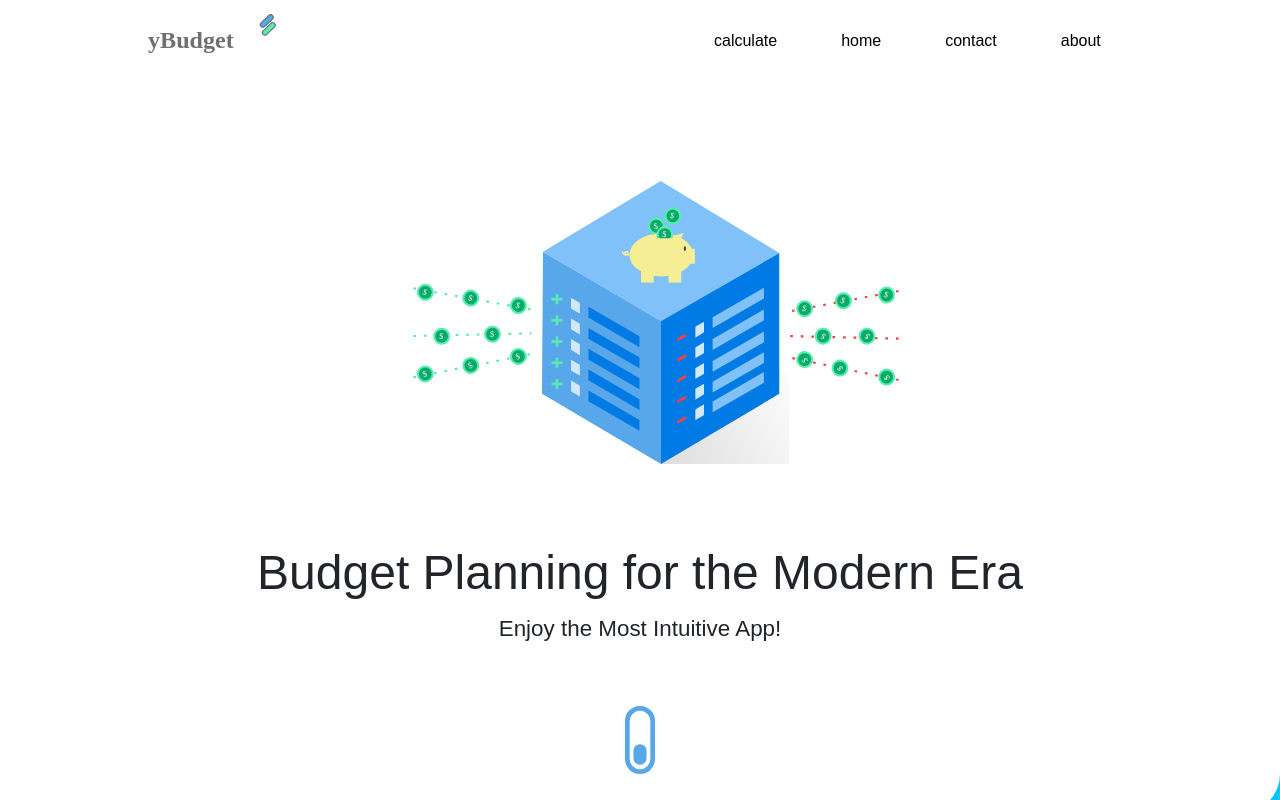
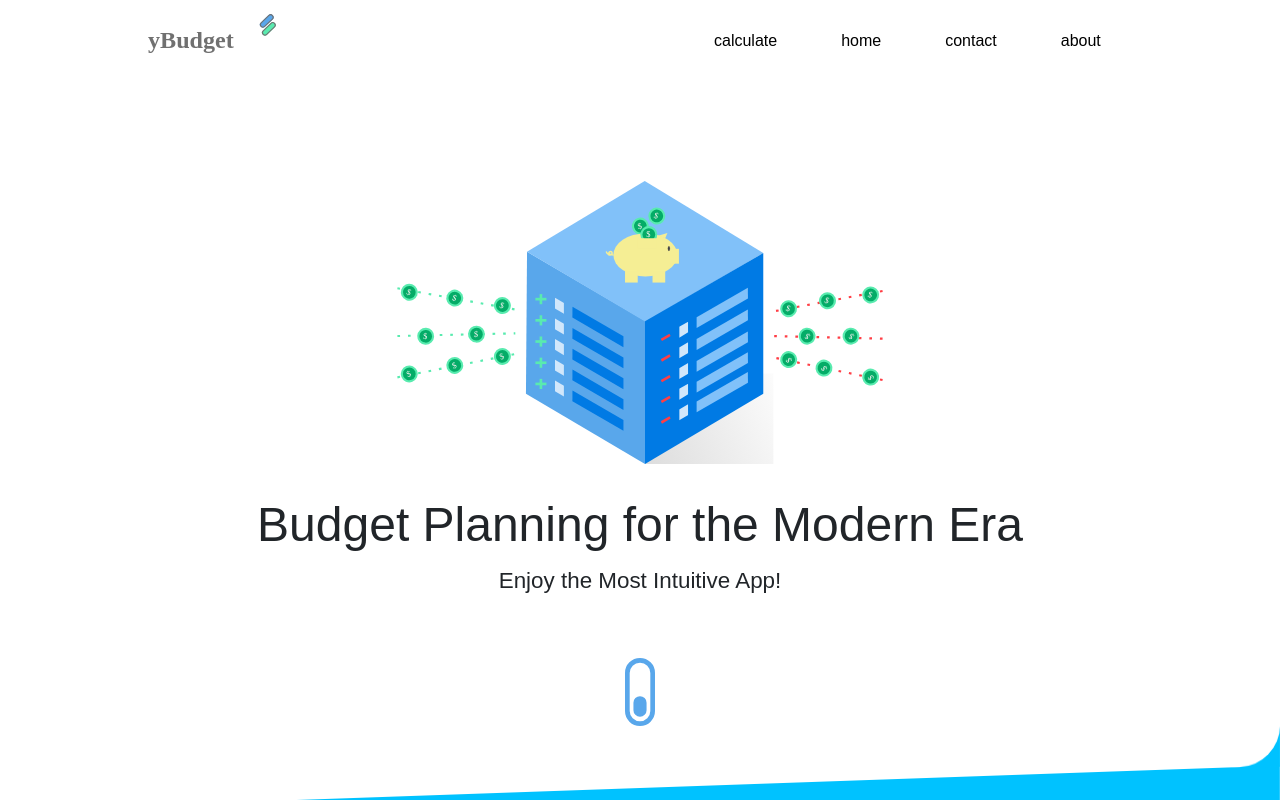
Before and after one commit to ivader8/monthlybudget, a React (Create React App) app: page / in a window 1280 px wide. Shown: the top 800 px of the page. Built offline with nearby package versions, Linux system fonts and the light colour scheme; the HTML template or start-up script is replaced by a standard one.

Commit message:
homepage graphic

```diff
--- a/src/index.css
+++ b/src/index.css
@@ -48,7 +48,7 @@ header {
 
 .piggyBank {
     width: 55%;
-    margin: 2em auto 5em 2em;
+    margin: 2em auto 2em 0em;
 }
 
 h1,
@@ -333,7 +333,7 @@ nav ul li a:hover {
 @media only screen and (min-width: 1600px) {
     .piggyBank {
         width: 40%;
-        margin: 5em auto 4em 15%;
+        margin: 0em  10em 5em 15%;
     }
     .container {
         width: 70%;
```
